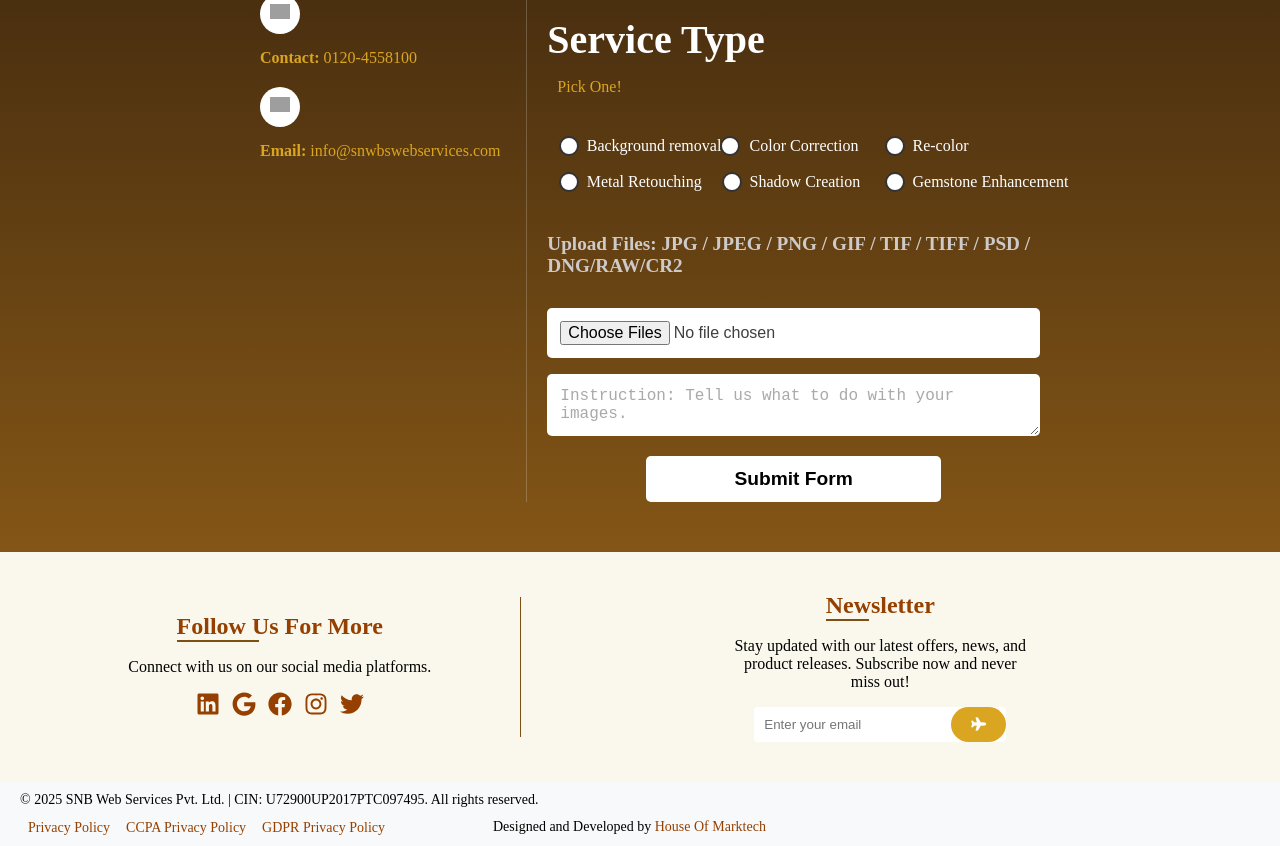
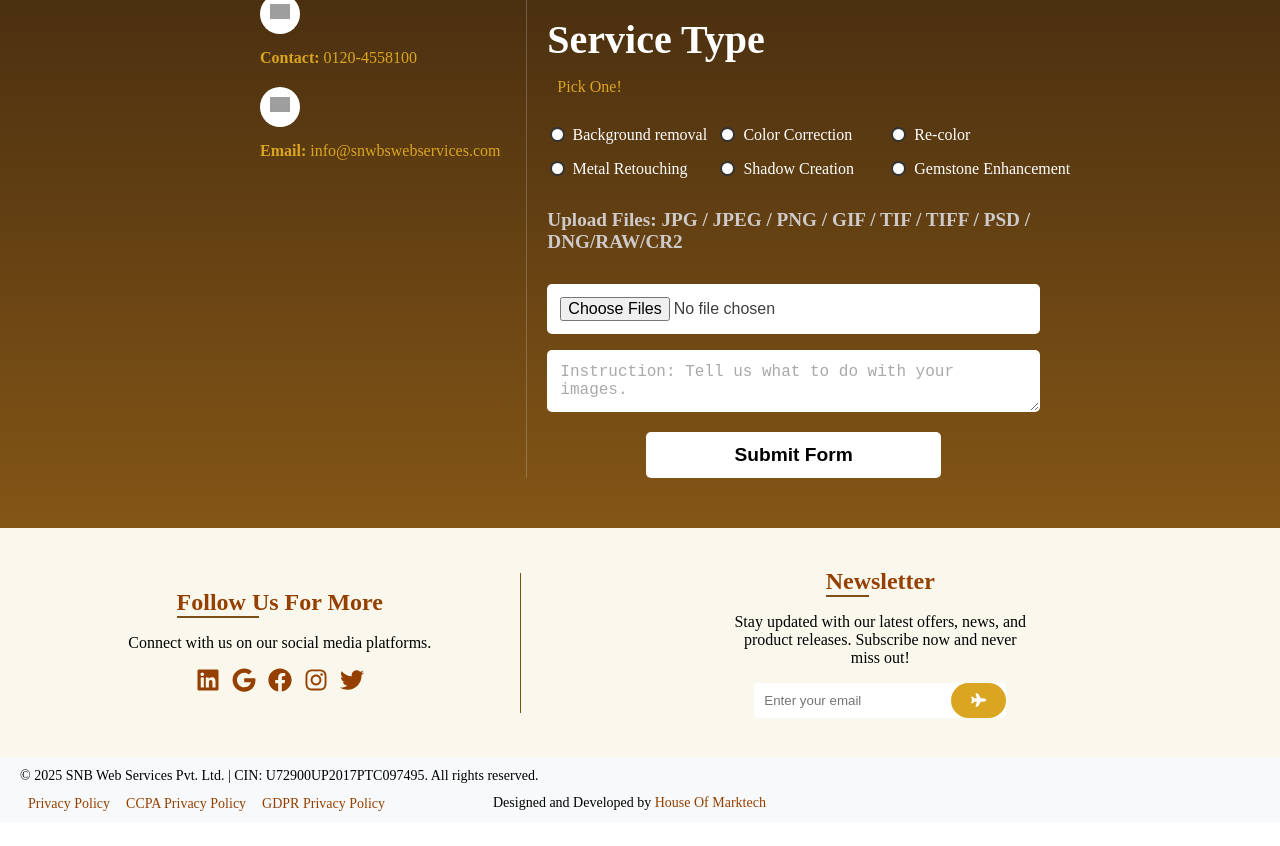
Before and after one commit to RoshanTambe44/Jewelry-Retouch-22, a React (Vite) app: page / in a window 1280 px wide. Shown: the part 6520-7366 px from the top of the page. After the commit the page ends 7342 px from the top, so only its background shows below. Built offline with nearby package versions, Linux system fonts and the light colour scheme; grey boxes are pictures that could not be loaded.

Commit message:
set alignment of service type

```diff
--- a/src/components/FreeTrial.jsx
+++ b/src/components/FreeTrial.jsx
@@ -375,7 +375,7 @@ const FreeTrialForm = () => {
 
             </div>
             <div className="super-main-checkbox">
-            <div className="main-checkbox" style={{display:"flex" , flexDirection:"row-reverse" , justifyContent:"space-between" }}>
+            <div  className="main-checkbox" >
             <label className="checkbox-label" >Color Correction
             </label>
             <label class="round-checkbox">
@@ -402,8 +402,8 @@ const FreeTrialForm = () => {
 
             </div>
             </div>
-            <div className="super-main-checkbox">
-            <div className="main-checkbox">
+            <div id="supeer-main-checkbox-ID" className="super-main-checkbox">
+            <div id="main-checkbox-ID" className="main-checkbox">
               <label className="checkbox-label" > Re-color
             </label><label class="round-checkbox">
               <input
@@ -415,7 +415,7 @@ const FreeTrialForm = () => {
               </label>
               </div>
 
-            <div className="main-checkbox" >
+            <div  className="main-checkbox" >
             <label className="checkbox-label" > Gemstone Enhancement
             </label><label class="round-checkbox">
               <input
--- a/src/styles/FreeTrial.css
+++ b/src/styles/FreeTrial.css
@@ -12,8 +12,8 @@
 }
 
 .round-checkbox span {
-  width: 20px;
-  height: 20px;
+  width: 15px;
+  height: 15px;
   border-radius: 50%; /* Makes it round */
   border: 2px solid #333; /* Border color */
   display: inline-block;
@@ -191,8 +191,11 @@ form {
 
 .checkbox-label{
   text-wrap: nowrap;
+  display: flex;
+  justify-content: start;
   width: 80%;
-  font-size: 5px;
+  margin-right: 5px;
+  font-size: 1px;
 
 }
 
@@ -207,9 +210,8 @@ form {
 
 .main-super-main-checkbox{
   display: flex;
-
-  padding: 10px;
-  gap: 16px;
+  flex-wrap: wrap;
+  gap: 20px;
 }
 .main-checkbox{
   display: flex;
@@ -297,10 +299,24 @@ form {
   }
 }
 
-@media (max-width: 768px) {
+@media (max-width: 600px) {
   .free-trial-form h2 {
     font-size: 2rem;
     margin-bottom: 10px;
+  }
+
+  #supeer-main-checkbox-ID{
+    display: flex;
+    flex-direction: row-reverse;
+    gap: 20px;
+  }
+
+
+  #main-checkbox-ID{
+    width: 50px;
+    display: flex;
+    justify-content: start;
+    padding-left: 5px;
   }
 
 
```
